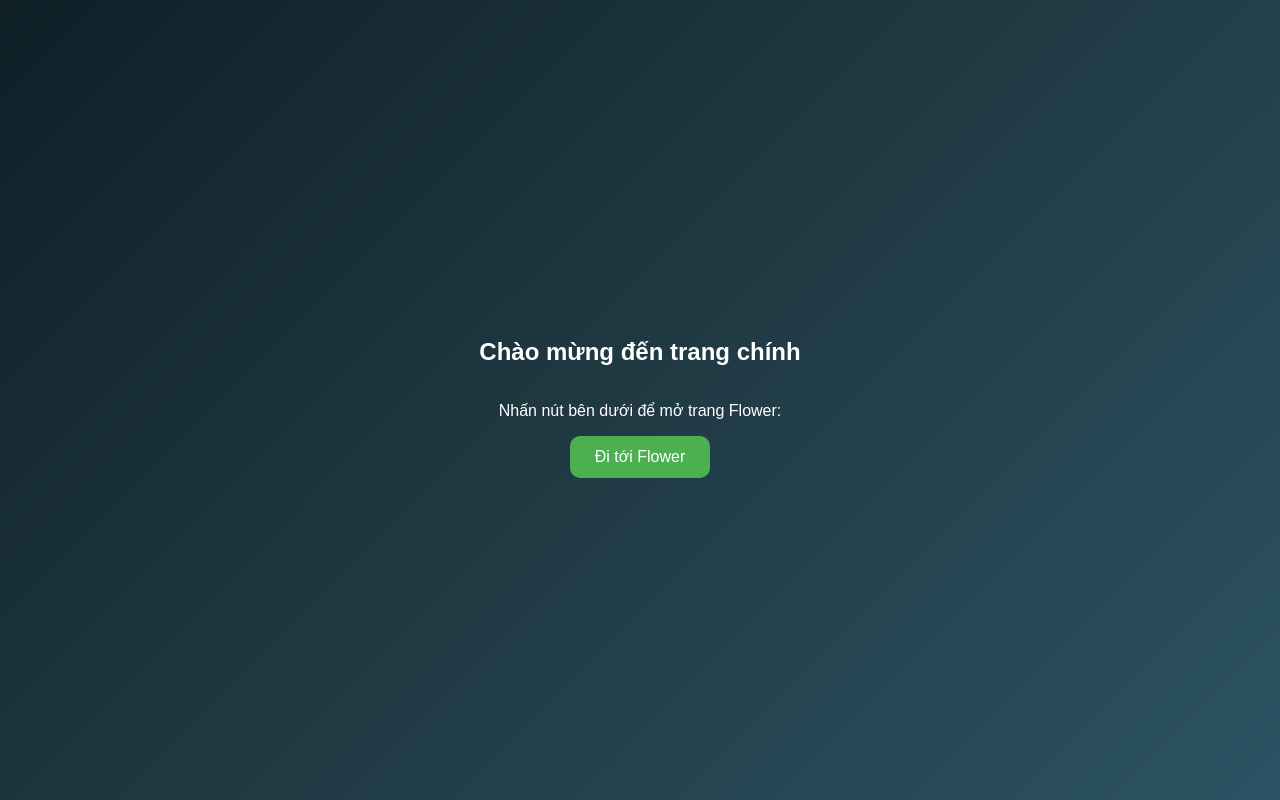
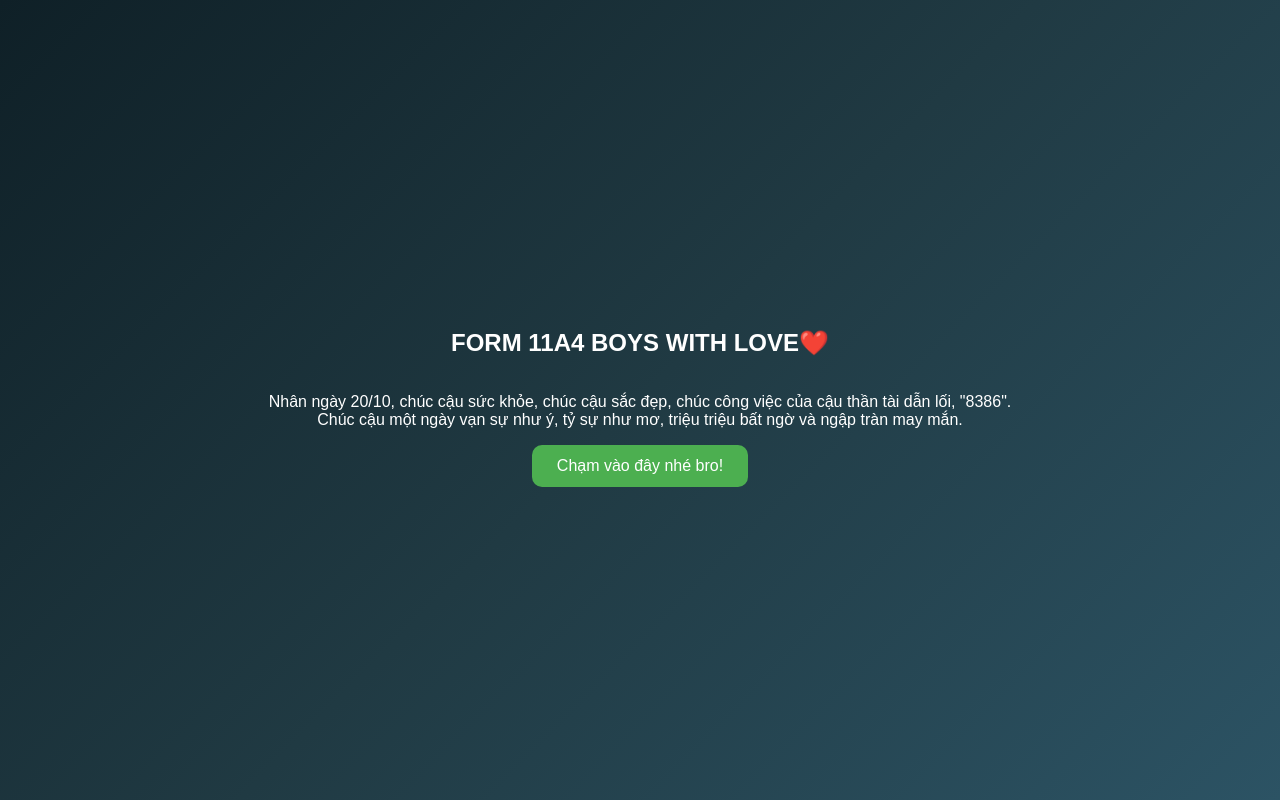
Before and after one commit to thienhoangx/gift-for-lady, a plain HTML site: page index.html in a window 1280 px wide. Drawn offline with Linux system fonts and the light colour scheme.

Commit message:
Update index.html

```diff
--- a/index.html
+++ b/index.html
@@ -3,7 +3,7 @@
 <head>
   <meta charset="UTF-8">
   <meta name="viewport" content="width=device-width, initial-scale=1.0">
-  <title>Trang chính</title>
+  <title>Chúc mừng 20-10</title>
   <style>
     body {
       margin: 0;
@@ -41,8 +41,9 @@
   </style>
 </head>
 <body>
-  <h1>Chào mừng đến trang chính</h1>
-  <p>Nhấn nút bên dưới để mở trang Flower:</p>
-  <button onclick="window.location.href='flower.html'">Đi tới Flower</button>
+  <h1>FORM 11A4 BOYS WITH LOVE❤️</h1>
+  <p>Nhân ngày 20/10, chúc cậu sức khỏe, chúc cậu sắc đẹp, chúc công việc của cậu thần tài dẫn lối, "8386".
+    <br>Chúc cậu một ngày vạn sự như ý, tỷ sự như mơ, triệu triệu bất ngờ và ngập tràn may mắn.</p>
+  <button onclick="window.location.href='flower.html'">Chạm vào đây nhé bro!</button>
 </body>
 </html>
```
